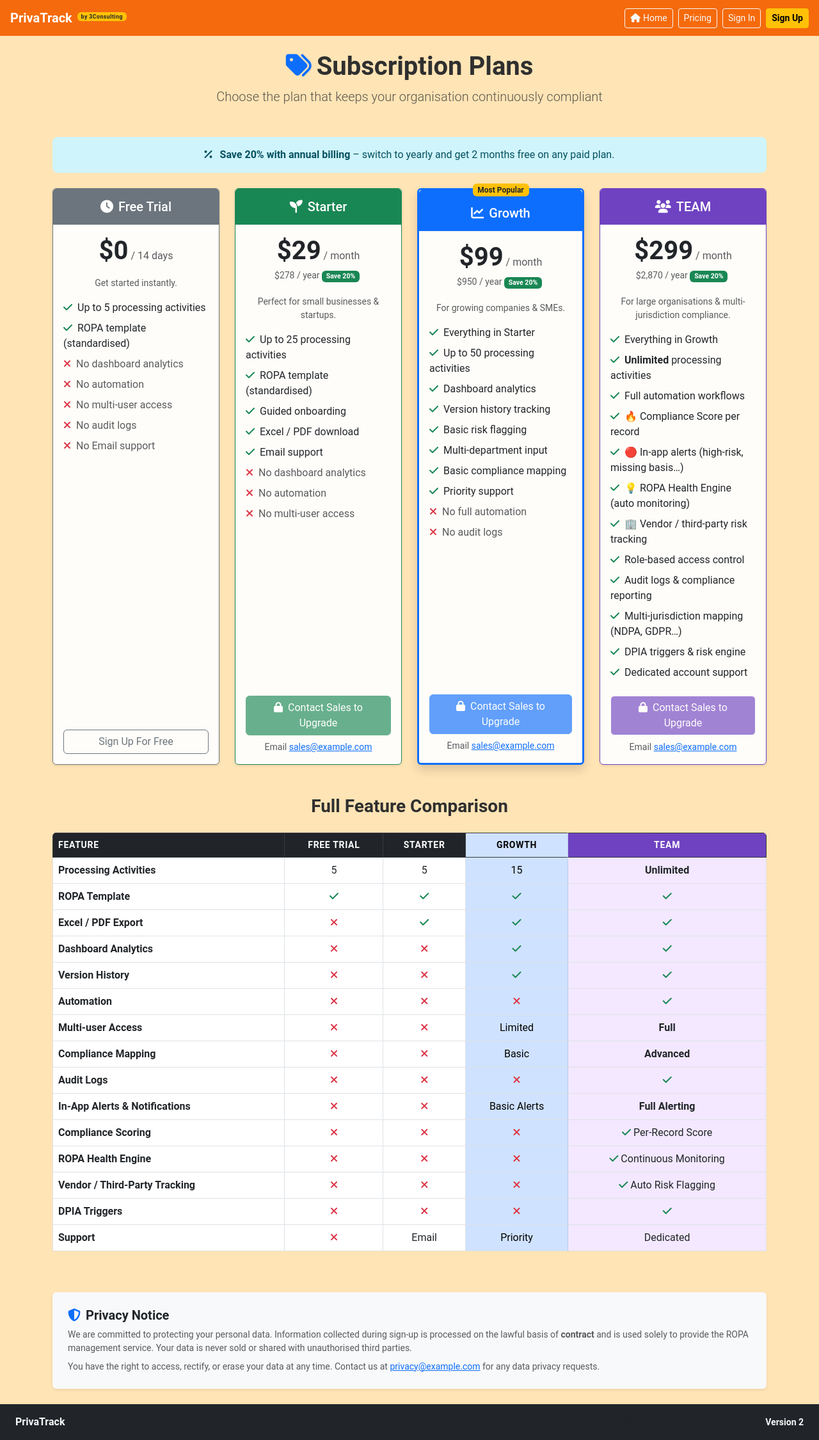
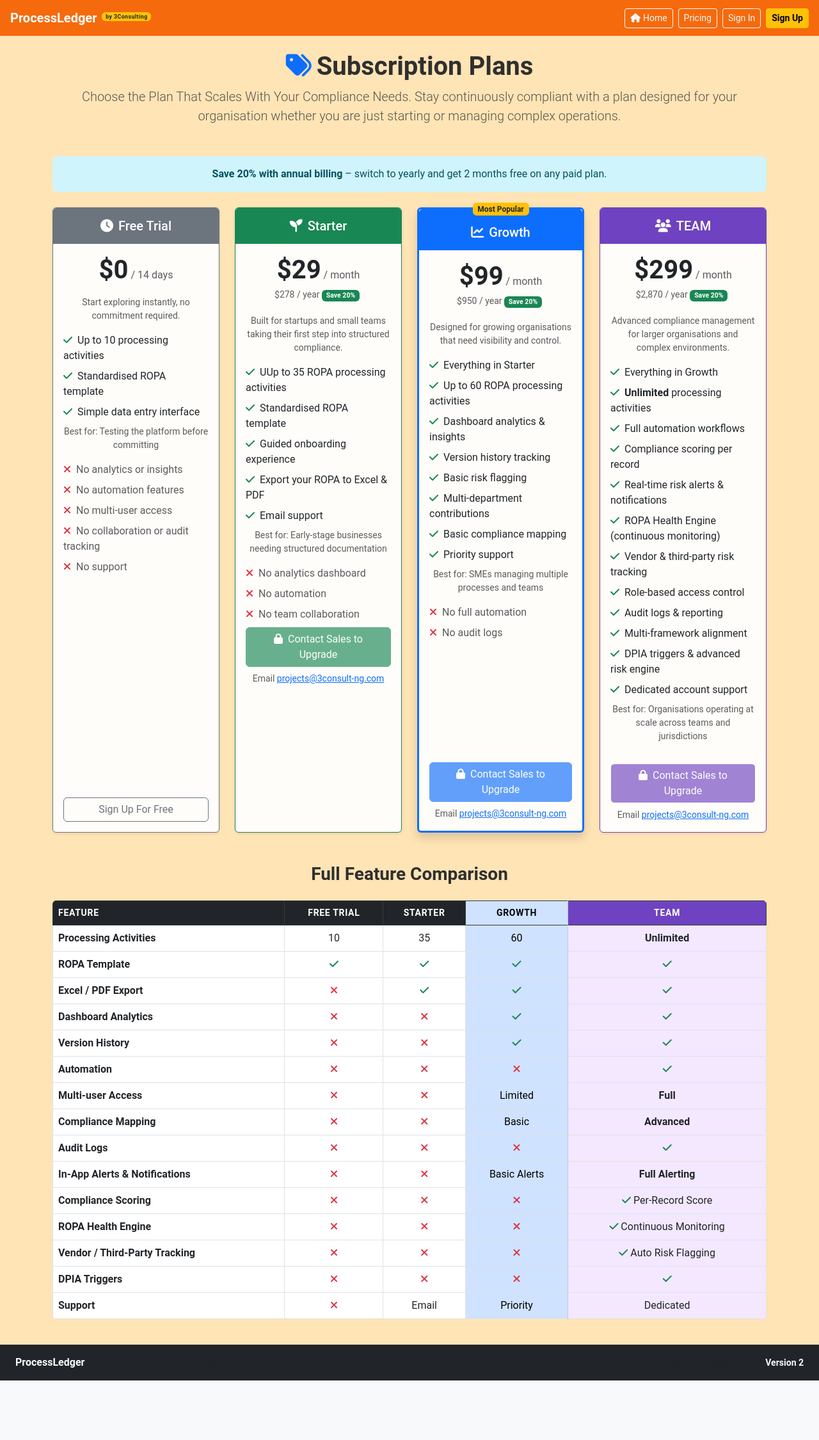
Before and after one commit to Omolola436/automatedropa, a Flask app: page /pricing in a window 1280 px wide. Shown: the whole page at 64% size. After the commit the page ends 2157 px from the top, so only its background shows below. Run offline with Flask 3, Linux system fonts and the light colour scheme.

Commit message:
Initial commit

```diff
--- a/app.py
+++ b/app.py
@@ -162,12 +162,6 @@ def login():
     if request.method == 'POST':
         email = request.form['email']
         password = request.form['password']
-        consent = request.form.get('consent')
-
-        # Check consent
-        if not consent:
-            flash('You must provide consent to use the system', 'error')
-            return render_template('login.html')
 
         user = models.User.query.filter_by(email=email).first()
 
@@ -175,16 +169,17 @@ def login():
             login_user(user)
             user.last_login = datetime.utcnow()
             db.session.commit()
+
             # Clear any leftover wizard session data from a previous user
             session.pop('wizard_data', None)
-            log_audit_event('Login Success', email, 'User logged in successfully with consent')
+
+            log_audit_event('Login Success', email, 'User logged in successfully')
             return redirect(url_for('index'))
         else:
             log_audit_event('Login Failed', email, 'Failed login attempt')
             flash('Invalid email or password', 'error')
 
     return render_template('login.html')
-
 @app.route('/register', methods=['GET', 'POST'])
 def register():
     """Open registration — each new signup creates a Privacy Officer (org admin) on a free trial"""
--- a/static/css/custom.css
+++ b/static/css/custom.css
@@ -257,3 +257,9 @@ body {
     color: #fff !important;  /* shield icon white */
     margin-right: 8px;
 }
+
+/* Remove bullet points globally */
+ul {
+    list-style: none;
+    padding-left: 0;
+}
--- a/templates/admin_portal_login.html
+++ b/templates/admin_portal_login.html
@@ -3,7 +3,7 @@
 <head>
     <meta charset="UTF-8">
     <meta name="viewport" content="width=device-width, initial-scale=1.0">
-    <title>Admin Portal — PrivaTrack</title>
+    <title>Admin Portal — ProcessLedger</title>
     <link href="https://cdn.jsdelivr.net/npm/bootstrap@5.3.0/dist/css/bootstrap.min.css" rel="stylesheet">
     <link href="https://cdnjs.cloudflare.com/ajax/libs/font-awesome/6.4.0/css/all.min.css" rel="stylesheet">
     <style>
@@ -30,7 +30,7 @@
                         <i class="fas fa-lock me-1"></i> Administrator Access
                     </span>
                 </div>
-                <h4 class="fw-bold">PrivaTrack</h4>
+                <h4 class="fw-bold">ProcessLedger</h4>
                 <p class="text-muted small">Admin Portal Sign In</p>
             </div>
 
--- a/templates/base.html
+++ b/templates/base.html
@@ -3,7 +3,7 @@
 <head>
     <meta charset="UTF-8">
     <meta name="viewport" content="width=device-width, initial-scale=1.0">
-    <title>{% block title %}PrivaTrack — ROPA Management{% endblock %}</title>
+    <title>{% block title %}ProcessLedger — ROPA Management{% endblock %}</title>
     <link href="https://cdn.jsdelivr.net/npm/bootstrap@5.3.0/dist/css/bootstrap.min.css" rel="stylesheet">
     <link href="https://cdnjs.cloudflare.com/ajax/libs/font-awesome/6.4.0/css/all.min.css" rel="stylesheet">
     <link href="{{ url_for('static', filename='css/custom.css') }}" rel="stylesheet">
@@ -90,7 +90,7 @@
     <!-- ═══ TOP NAVBAR ═══ -->
     <nav class="navbar navbar-dark bg-primary px-3 {% if current_user.is_authenticated %}navbar-auth{% endif %}">
         <a class="navbar-brand fw-bold d-flex align-items-center gap-2" href="{{ url_for('index') }}">
-            PrivaTrack
+            ProcessLedger
             <span class="badge bg-warning text-dark" style="font-size:0.55rem;letter-spacing:0.05em;">by 3Consulting</span>
         </a>
 
@@ -295,7 +295,7 @@
         <div class="container-fluid px-4">
             <div class="row align-items-center">
                 <div class="col-md-6">
-                    <span class="fw-bold">PrivaTrack</span>
+                    <span class="fw-bold">ProcessLedger</span>
                     <span class="text-muted ms-2 small">by 3Consulting — ROPA Compliance Platform</span>
                 </div>
                 <div class="col-md-6 text-md-end">
--- a/templates/pricing.html
+++ b/templates/pricing.html
@@ -1,11 +1,12 @@
 {% extends "base.html" %}
 
-{% block title %}Pricing Plans — PrivaTrack{% endblock %}
+{% block title %}Pricing Plans — ProcessLedger{% endblock %}
 
 {% block content %}
 <div class="text-center mb-5">
     <h1 class="fw-bold"><i class="fas fa-tags me-2 text-primary"></i>Subscription Plans</h1>
-    <p class="lead text-muted">Choose the plan that keeps your organisation continuously compliant</p>
+    <p class="lead text-muted">Choose the Plan That Scales With Your Compliance Needs. Stay continuously compliant with a plan designed for your organisation  whether you are  just starting or managing complex operations.
+</p>
     {% if current_user.is_authenticated and sub_tier == 'trial' and sub_trial_days is not none %}
     <div class="alert alert-warning d-inline-block mt-2">
         <i class="fas fa-clock me-2"></i>
@@ -21,7 +22,6 @@
 
 <!-- Annual discount banner -->
 <div class="alert alert-info text-center mb-4">
-    <i class="fas fa-percent me-2"></i>
     <strong>Save 20% with annual billing</strong> – switch to yearly and get 2 months free on any paid plan.
 </div>
 
@@ -37,15 +37,17 @@
                 <div class="text-center mb-3">
                     <span class="display-6 fw-bold">$0</span><span class="text-muted"> / 14 days</span>
                 </div>
-                <p class="text-muted small text-center">Get started instantly.</p>
+                <p class="text-muted small text-center">Start exploring instantly,  no commitment required.</p>
                 <ul class="list-unstyled flex-grow-1">
-                    <li class="mb-2"><i class="fas fa-check text-success me-2"></i>Up to 5 processing activities</li>
-                    <li class="mb-2"><i class="fas fa-check text-success me-2"></i>ROPA template (standardised)</li>
-                    <li class="mb-2 text-muted"><i class="fas fa-times text-danger me-2"></i>No dashboard analytics</li>
-                    <li class="mb-2 text-muted"><i class="fas fa-times text-danger me-2"></i>No automation</li>
+                    <li class="mb-2"><i class="fas fa-check text-success me-2"></i>Up to 10 processing activities</li>
+                    <li class="mb-2"><i class="fas fa-check text-success me-2"></i>Standardised ROPA template</li>
+                    <li class="mb-2"><i class="fas fa-check text-success me-2"></i>Simple data entry interface</li>
+                    <p class="text-muted small text-center">Best for: Testing the platform before committing</p>
+                    <li class="mb-2 text-muted"><i class="fas fa-times text-danger me-2"></i>No analytics or insights</li>
+                    <li class="mb-2 text-muted"><i class="fas fa-times text-danger me-2"></i>No automation features</li>
                     <li class="mb-2 text-muted"><i class="fas fa-times text-danger me-2"></i>No multi-user access</li>
-                    <li class="mb-2 text-muted"><i class="fas fa-times text-danger me-2"></i>No audit logs</li>
-                    <li class="mb-2 text-muted"><i class="fas fa-times text-danger me-2"></i>No Email support</li>
+                    <li class="mb-2 text-muted"><i class="fas fa-times text-danger me-2"></i>No collaboration or audit tracking</li>
+                    <li class="mb-2 text-muted"><i class="fas fa-times text-danger me-2"></i>No support</li>
                 </ul>
                 {% if current_user.is_authenticated and sub_tier == 'trial' %}
                 <div class="text-center mt-auto"><span class="badge bg-secondary fs-6 px-3 py-2">Your Current Plan</span></div>
@@ -69,16 +71,18 @@
                     <span class="display-6 fw-bold">$29</span><span class="text-muted"> / month</span>
                 </div>
                 <p class="text-center text-muted small mb-3">$278 / year <span class="badge bg-success">Save 20%</span></p>
-                <p class="text-muted small text-center">Perfect for small businesses &amp; startups.</p>
+                <p class="text-muted small text-center">Built for startups and small teams taking their first step into structured compliance.</p>
                 <ul class="list-unstyled flex-grow-1">
-                    <li class="mb-2"><i class="fas fa-check text-success me-2"></i>Up to 25 processing activities</li>
-                    <li class="mb-2"><i class="fas fa-check text-success me-2"></i>ROPA template (standardised)</li>
-                    <li class="mb-2"><i class="fas fa-check text-success me-2"></i>Guided onboarding</li>
-                    <li class="mb-2"><i class="fas fa-check text-success me-2"></i>Excel / PDF download</li>
+                    <li class="mb-2"><i class="fas fa-check text-success me-2"></i>UUp to 35 ROPA processing activities</li>
+                    <li class="mb-2"><i class="fas fa-check text-success me-2"></i>Standardised ROPA template</li>
+                    <li class="mb-2"><i class="fas fa-check text-success me-2"></i>Guided onboarding experience</li>
+                    <li class="mb-2"><i class="fas fa-check text-success me-2"></i>Export your ROPA  to Excel & PDF</li>
                     <li class="mb-2"><i class="fas fa-check text-success me-2"></i>Email support</li>
-                    <li class="mb-2 text-muted"><i class="fas fa-times text-danger me-2"></i>No dashboard analytics</li>
+                    <p class="text-muted small text-center">Best for: Early-stage businesses needing structured documentation</p>
+                <ul class="list-unstyled flex-grow-1">
+                    <li class="mb-2 text-muted"><i class="fas fa-times text-danger me-2"></i>No analytics dashboard</li>
                     <li class="mb-2 text-muted"><i class="fas fa-times text-danger me-2"></i>No automation</li>
-                    <li class="mb-2 text-muted"><i class="fas fa-times text-danger me-2"></i>No multi-user access</li>
+                    <li class="mb-2 text-muted"><i class="fas fa-times text-danger me-2"></i>No team collaboration</li>
                 </ul>
                 {% if current_user.is_authenticated and sub_tier == 'starter' %}
                 <div class="text-center mt-auto"><span class="badge bg-success fs-6 px-3 py-2">Your Current Plan</span></div>
@@ -87,7 +91,7 @@
                     <button class="btn btn-success w-100" disabled>
                         <i class="fas fa-lock me-2"></i>Contact Sales to Upgrade
                     </button>
-                    <p class="text-muted small mt-2 mb-0">Email <a href="mailto:sales@example.com">sales@example.com</a></p>
+                    <p class="text-muted small mt-2 mb-0">Email <a href="mailto:projects@3consult-ng.com">projects@3consult-ng.com</a></p>
                 </div>
                 {% endif %}
             </div>
@@ -106,16 +110,17 @@
                     <span class="display-6 fw-bold">$99</span><span class="text-muted"> / month</span>
                 </div>
                 <p class="text-center text-muted small mb-3">$950 / year <span class="badge bg-success">Save 20%</span></p>
-                <p class="text-muted small text-center">For growing companies &amp; SMEs.</p>
+                <p class="text-muted small text-center">Designed for growing organisations that need visibility and control.</p>
                 <ul class="list-unstyled flex-grow-1">
                     <li class="mb-2"><i class="fas fa-check text-success me-2"></i>Everything in Starter</li>
-                    <li class="mb-2"><i class="fas fa-check text-success me-2"></i>Up to 50 processing activities</li>
-                    <li class="mb-2"><i class="fas fa-check text-success me-2"></i>Dashboard analytics</li>
+                    <li class="mb-2"><i class="fas fa-check text-success me-2"></i>Up to 60 ROPA  processing activities</li>
+                    <li class="mb-2"><i class="fas fa-check text-success me-2"></i>Dashboard analytics & insights</li>
                     <li class="mb-2"><i class="fas fa-check text-success me-2"></i>Version history tracking</li>
                     <li class="mb-2"><i class="fas fa-check text-success me-2"></i>Basic risk flagging</li>
-                    <li class="mb-2"><i class="fas fa-check text-success me-2"></i>Multi-department input</li>
+                    <li class="mb-2"><i class="fas fa-check text-success me-2"></i>Multi-department contributions</li>
                     <li class="mb-2"><i class="fas fa-check text-success me-2"></i>Basic compliance mapping</li>
                     <li class="mb-2"><i class="fas fa-check text-success me-2"></i>Priority support</li>
+                    <p class="text-muted small text-center">Best for: SMEs managing multiple processes and teams</p>
                     <li class="mb-2 text-muted"><i class="fas fa-times text-danger me-2"></i>No full automation</li>
                     <li class="mb-2 text-muted"><i class="fas fa-times text-danger me-2"></i>No audit logs</li>
                 </ul>
@@ -126,7 +131,7 @@
                     <button class="btn btn-primary w-100" disabled>
                         <i class="fas fa-lock me-2"></i>Contact Sales to Upgrade
                     </button>
-                    <p class="text-muted small mt-2 mb-0">Email <a href="mailto:sales@example.com">sales@example.com</a></p>
+                    <p class="text-muted small mt-2 mb-0">Email <a href="mailto:projects@3consult-ng.com">projects@3consult-ng.com</a></p>
                 </div>
                 {% endif %}
             </div>
@@ -144,20 +149,21 @@
                     <span class="display-6 fw-bold">$299</span><span class="text-muted"> / month</span>
                 </div>
                 <p class="text-center text-muted small mb-3">$2,870 / year <span class="badge bg-success">Save 20%</span></p>
-                <p class="text-muted small text-center">For large organisations &amp; multi-jurisdiction compliance.</p>
+                <p class="text-muted small text-center">Advanced compliance management for larger organisations and complex environments.</p>
                 <ul class="list-unstyled flex-grow-1">
                     <li class="mb-2"><i class="fas fa-check text-success me-2"></i>Everything in Growth</li>
                     <li class="mb-2"><i class="fas fa-check text-success me-2"></i><strong>Unlimited</strong> processing activities</li>
                     <li class="mb-2"><i class="fas fa-check text-success me-2"></i>Full automation workflows</li>
-                    <li class="mb-2"><i class="fas fa-check text-success me-2"></i>🔥 Compliance Score per record</li>
-                    <li class="mb-2"><i class="fas fa-check text-success me-2"></i>🔴 In-app alerts (high-risk, missing basis…)</li>
-                    <li class="mb-2"><i class="fas fa-check text-success me-2"></i>💡 ROPA Health Engine (auto monitoring)</li>
-                    <li class="mb-2"><i class="fas fa-check text-success me-2"></i>🏢 Vendor / third-party risk tracking</li>
+                    <li class="mb-2"><i class="fas fa-check text-success me-2"></i>Compliance scoring per record</li>
+                    <li class="mb-2"><i class="fas fa-check text-success me-2"></i>Real-time risk alerts & notifications</li>
+                    <li class="mb-2"><i class="fas fa-check text-success me-2"></i>ROPA Health Engine (continuous monitoring)</li>
+                    <li class="mb-2"><i class="fas fa-check text-success me-2"></i>Vendor & third-party risk tracking</li>
                     <li class="mb-2"><i class="fas fa-check text-success me-2"></i>Role-based access control</li>
-                    <li class="mb-2"><i class="fas fa-check text-success me-2"></i>Audit logs &amp; compliance reporting</li>
-                    <li class="mb-2"><i class="fas fa-check text-success me-2"></i>Multi-jurisdiction mapping (NDPA, GDPR…)</li>
-                    <li class="mb-2"><i class="fas fa-check text-success me-2"></i>DPIA triggers &amp; risk engine</li>
+                    <li class="mb-2"><i class="fas fa-check text-success me-2"></i>Audit logs & reporting</li>
+                    <li class="mb-2"><i class="fas fa-check text-success me-2"></i>Multi-framework alignment</li>
+                    <li class="mb-2"><i class="fas fa-check text-success me-2"></i>DPIA triggers & advanced risk engine</li>
                     <li class="mb-2"><i class="fas fa-check text-success me-2"></i>Dedicated account support</li>
+                    <p class="text-muted small text-center">Best for: Organisations operating at scale across teams and jurisdictions</p>
                 </ul>
                 {% if current_user.is_authenticated and sub_tier == 'enterprise' %}
                 <div class="text-center mt-auto"><span class="badge fs-6 px-3 py-2" style="background-color: #6f42c1;">Your Current Plan</span></div>
@@ -166,7 +172,7 @@
                     <button class="btn w-100 text-white" style="background-color: #6f42c1;" disabled>
                         <i class="fas fa-lock me-2"></i>Contact Sales to Upgrade
                     </button>
-                    <p class="text-muted small mt-2 mb-0">Email <a href="mailto:sales@example.com">sales@example.com</a></p>
+                    <p class="text-muted small mt-2 mb-0">Email <a href="mailto:projects@3consult-ng.com">projects@3consult-ng.com</a></p>
                 </div>
                 {% endif %}
             </div>
@@ -191,9 +197,9 @@
         <tbody>
             <tr>
                 <td class="text-start fw-semibold">Processing Activities</td>
-                <td>5</td>
-                <td>5</td>
-                <td class="table-primary">15</td>
+                <td>10</td>
+                <td>35</td>
+                <td class="table-primary">60</td>
                 <td style="background-color:#f3e8ff;"><strong>Unlimited</strong></td>
             </tr>
             <tr>
@@ -299,15 +305,15 @@
 </div>
 
 <!-- Privacy Notice -->
-<div class="card mt-5 border-0 bg-light">
+<!--<div class="card mt-5 border-0 bg-light">
     <div class="card-body py-4 px-4">
         <h5 class="fw-bold mb-2"><i class="fas fa-shield-alt me-2 text-primary"></i>Privacy Notice</h5>
         <p class="text-muted small mb-2">
             We are committed to protecting your personal data. Information collected during sign-up is processed on the lawful basis of <strong>contract</strong> and is used solely to provide the ROPA management service. Your data is never sold or shared with unauthorised third parties.
         </p>
         <p class="text-muted small mb-0">
-            You have the right to access, rectify, or erase your data at any time. Contact us at <a href="mailto:privacy@example.com">privacy@example.com</a> for any data privacy requests.
+            You have the right to access, rectify, or erase your data at any time. Contact us at <a href="mailto:privacy@example.com">projects@3consult-ng.com</a> for any data privacy requests.
         </p>
-    </div>
+    </div>-->
 </div>
 {% endblock %}
--- a/templates/privacy_officer_dashboard.html
+++ b/templates/privacy_officer_dashboard.html
@@ -1,5 +1,5 @@
 {% extends "base.html" %}
-{% block title %}Dashboard — PrivaTrack{% endblock %}
+{% block title %}Dashboard — ProcessLedger{% endblock %}
 
 {% block content %}
 
--- a/templates/subscription_manage.html
+++ b/templates/subscription_manage.html
@@ -1,6 +1,6 @@
 {% extends "base.html" %}
 
-{% block title %}My Subscription – PrivaTrack{% endblock %}
+{% block title %}My Subscription – ProcessLedger{% endblock %}
 
 {% block content %}
 <div class="d-flex justify-content-between align-items-center mb-4">
```
Also changed, not shown: replit.md (deleted, +0 -47 lines), templates/landing.html (+31 -28 lines), templates/login.html (+5 -5 lines), templates/register.html (+11 -11 lines), attached_assets/image_1776109460412.png (deleted), instance/ropa_system.db, 2 other files.
